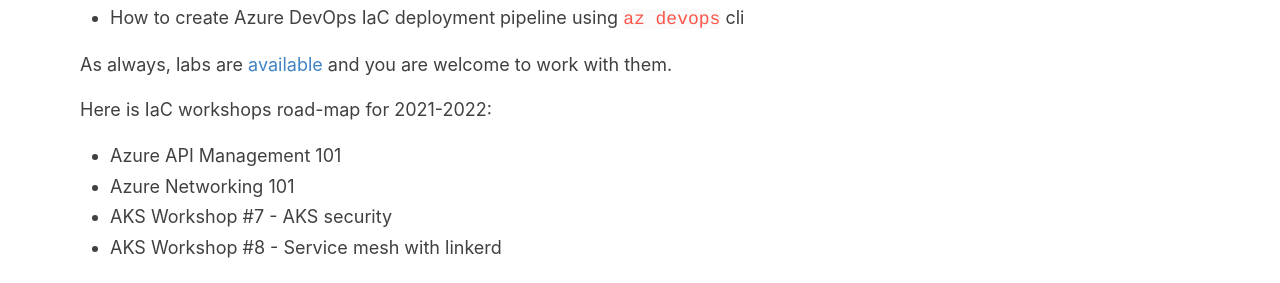
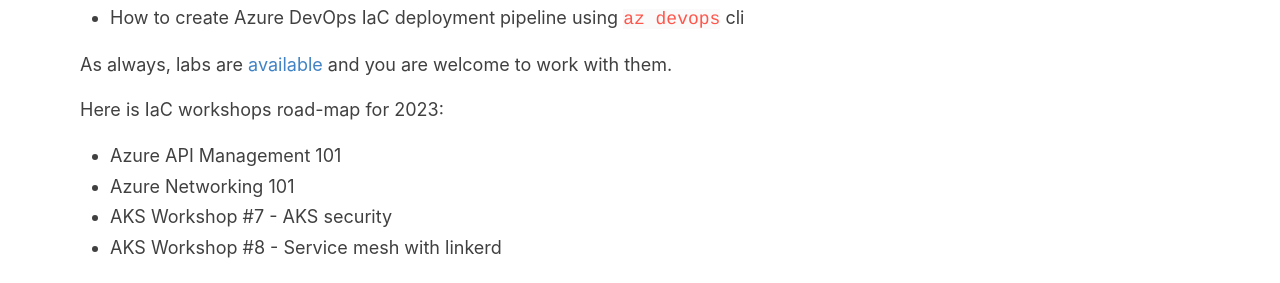
Before and after one commit to evgenyb/evgenyb.github.io, a Jekyll site: the page built from _posts/2023-01-25-iac-with-azure-devops-workshop-labs.md, in a window 1280 px wide. Shown: the part 1157-1440 px from the top of the page. Built offline with Jekyll 4.4.1, drawn with Linux system fonts in a browser that asks for light colours; nearby versions of some CDN libraries.

Commit message:
Labs from last workshop

```diff
--- a/_posts/2023-01-25-iac-with-azure-devops-workshop-labs.md
+++ b/_posts/2023-01-25-iac-with-azure-devops-workshop-labs.md
@@ -22,7 +22,7 @@
 
 As always, labs are [available](https://github.com/evgenyb/iac-workshops/tree/main/iac-with-azure-devops) and you are welcome to work with them.
 
-Here is IaC workshops road-map for 2021-2022:
+Here is IaC workshops road-map for 2023:
 
 * Azure API Management 101
 * Azure Networking 101
```
